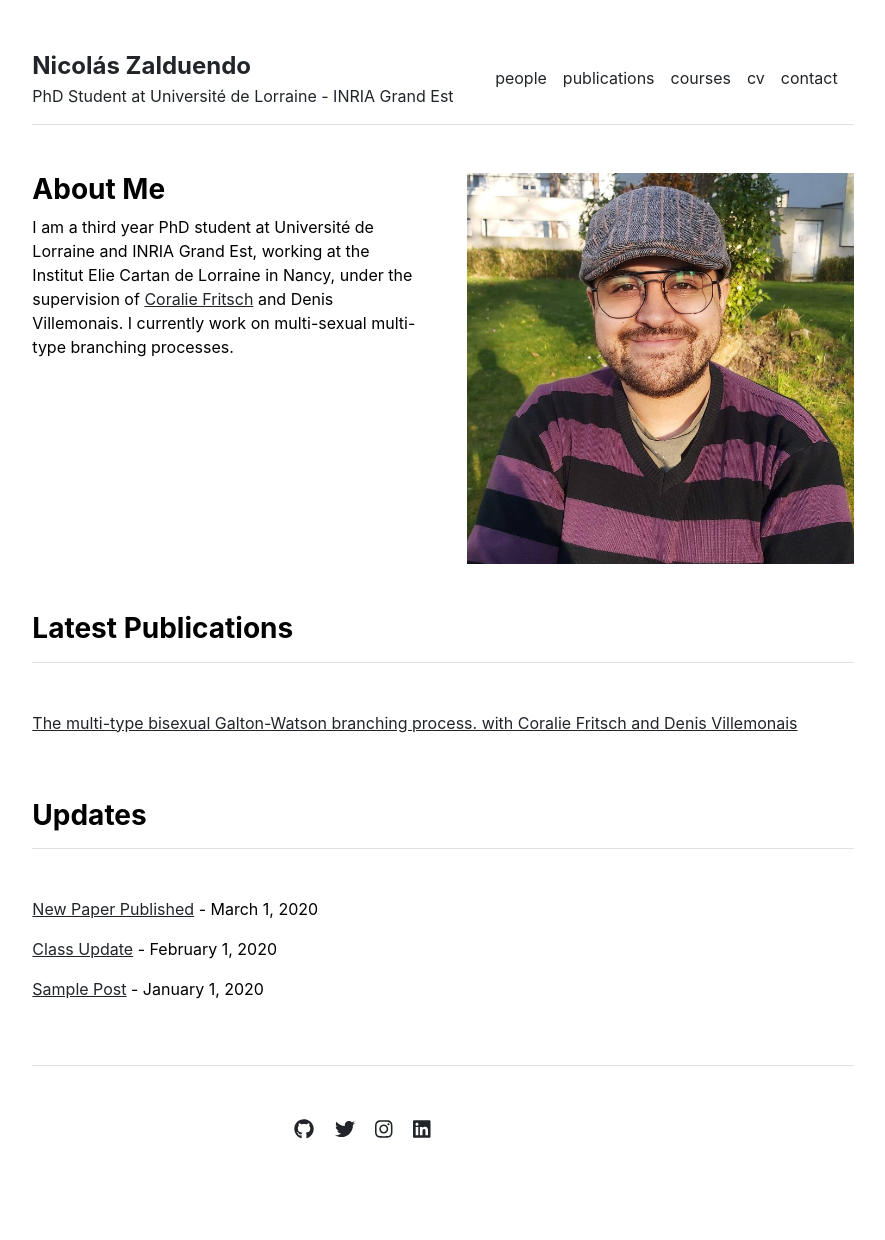
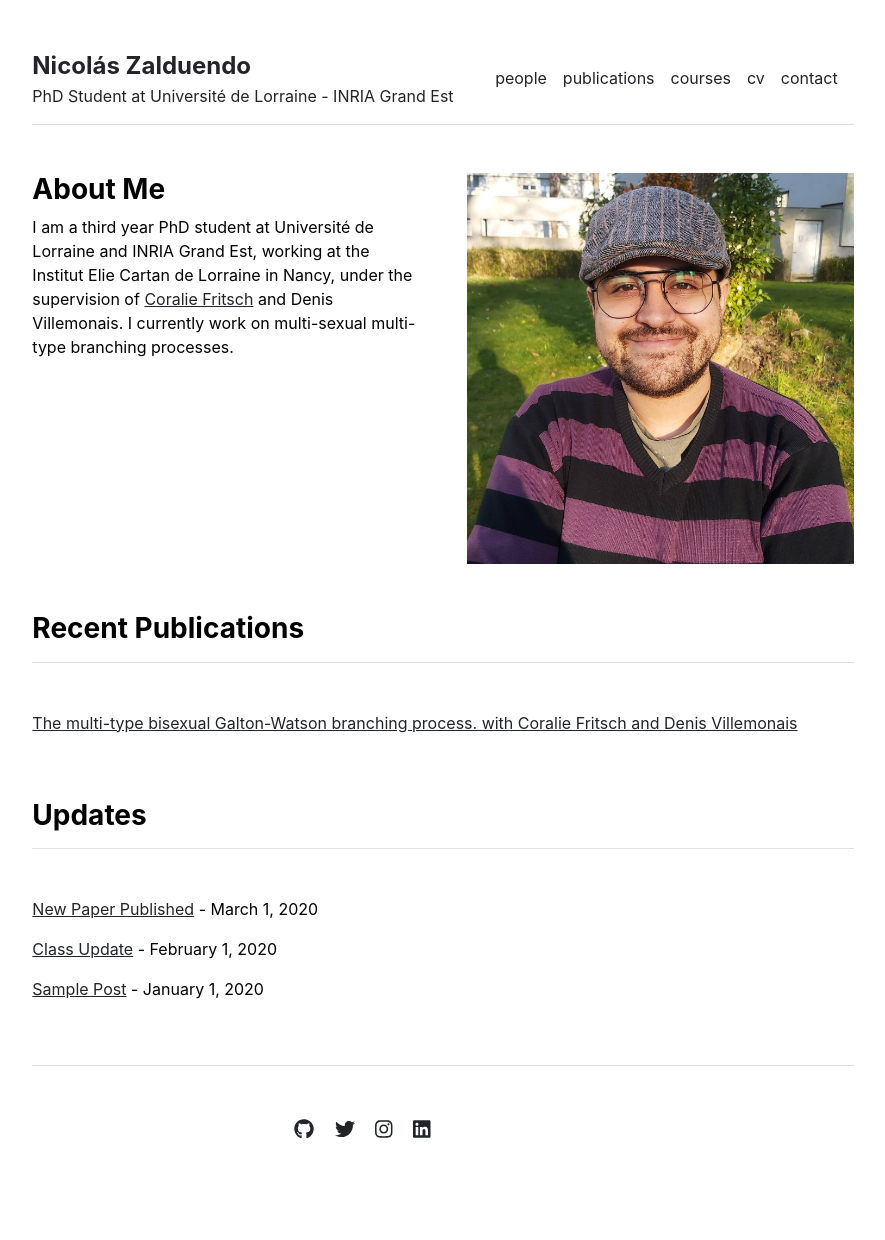
Before and after one commit to nzalduendo/nzalduendo.github.io, a Jekyll site: the page built from index.md, in a window 1280 px wide. Shown: the whole page, without its empty margins (197-1082 px from the left). Built offline with Jekyll 4.4.1, drawn with Linux system fonts in a browser that asks for light colours.

Commit message:
Update publications.html

```diff
--- a/_includes/publications.html
+++ b/_includes/publications.html
@@ -1,6 +1,6 @@
 <div class="row g-5 mb-5">
   <div>
-    <h3 class="fw-bold border-bottom pb-3 mb-5">Latest Publications</h3>
+    <h3 class="fw-bold border-bottom pb-3 mb-5">Recent Publications</h3>
     {% if page.title == "Home" %}
       {% for item in site.data.publications.featured %}
         <p><a href="{{ item.url }}">{{ item.name }}</a></p>
```
